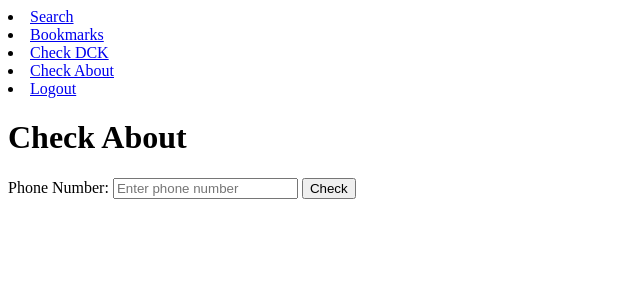
After one commit to samlagle333/finalprojectSamuelLagle, a Django app: page /check_about/ in a window 1280 px wide. The commit adds this page. Shown: the top 300 px of the page, without its empty margins (0-640 px from the left). Run offline with Django 5.2, Linux system fonts and the light colour scheme; the visitor is signed in with stand-in values (Sample User, id 1).

Commit message:
Fixed the functionality for API endpoint number 3

```diff
--- a/osintapp/templates/base.html
+++ b/osintapp/templates/base.html
@@ -9,6 +9,7 @@
             <li><a href="{% url 'search' %}">Search</a></li>
             <li><a href="{% url 'bookmarks' %}">Bookmarks</a></li>
             <li><a href="{% url 'check_dck' %}">Check DCK</a></li>
+            <li><a href="{% url 'check_about' %}">Check About</a></li>
             <li><a href="{% url 'logout' %}">Logout</a></li>
         {% else %}
             <li><a href="{% url 'login' %}">Login</a></li>
--- /dev/null
+++ b/osintapp/templates/osintapp/check_about.html
@@ -0,0 +1,13 @@
+{% extends 'base.html' %}
+
+{% block title %}Check About{% endblock %}
+
+{% block content %}
+<h1>Check About</h1>
+<form method="POST">
+    {% csrf_token %}
+    <label for="phone_number">Phone Number:</label>
+    <input type="text" id="phone_number" name="phone_number" placeholder="Enter phone number" required>
+    <button type="submit">Check</button>
+</form>
+{% endblock %}
--- a/osintapp/urls.py
+++ b/osintapp/urls.py
@@ -9,4 +9,5 @@ urlpatterns = [
     path('bookmarks/', views.view_bookmarks, name='bookmarks'),
     path('logout/', views.custom_logout, name='logout'),
     path('check_dck/', views.check_dck, name='check_dck'),
+    path('check_about/', views.check_about, name='check_about'),
 ]
--- a/osintapp/views.py
+++ b/osintapp/views.py
@@ -82,6 +82,34 @@ def check_dck(request):
     else:
         return render(request, 'osintapp/check_dck.html')
 
+@login_required
+def check_about(request):
+    if request.method == 'POST':
+        phone_number = request.POST.get('phone_number')
+
+        # API Request
+        url = "https://whatsapp-osint.p.rapidapi.com/about"
+        querystring = {"phone": phone_number}
+        headers = {
+            "x-rapidapi-key": settings.API_KEY,
+            "x-rapidapi-host": settings.API_HOST,
+        }
+
+        response = requests.get(url, headers=headers, params=querystring)
+
+        # Handle API response
+        if response.status_code == 200:
+            try:
+                data = response.json()
+                return render(request, 'osintapp/check_about_results.html', {'data': data})
+            except ValueError:
+                error_message = "Invalid response from the API."
+                return render(request, 'osintapp/check_about_results.html', {'error': error_message})
+        else:
+            error_message = f"API Error: {response.status_code} - {response.text}"
+            return render(request, 'osintapp/check_about_results.html', {'error': error_message})
+    else:
+        return render(request, 'osintapp/check_about.html')
 
 @login_required
 def bookmark_result(request):
```
Also changed, not shown: osintapp/templates/osintapp/check_about_results.html (added, +18 -0 lines).
